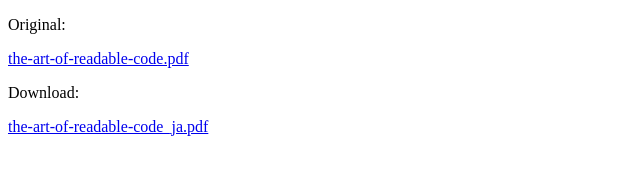
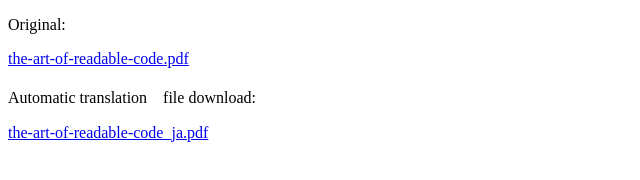
Before and after one commit to DJ-DIG/the-art-of-readable-code_ja, a plain HTML site: page index.html in a window 1280 px wide. Shown: the whole page, without its empty margins (0-640 px from the left). Drawn offline with Linux system fonts and the light colour scheme.

Commit message:
Update index.html

```diff
--- a/index.html
+++ b/index.html
@@ -10,8 +10,7 @@
     <p>Original:</p>
     <a href="https://mcusoft.files.wordpress.com/2015/04/the-art-of-readable-code.pdf">the-art-of-readable-code.pdf</a>
     <br>
-    <p>Download:</p>
+    <p>Automatic translation　file download:</p>
     <a href="the-art-of-readable-code_ja.pdf" download>the-art-of-readable-code_ja.pdf</a>
-
   </body>
 </html>
```
